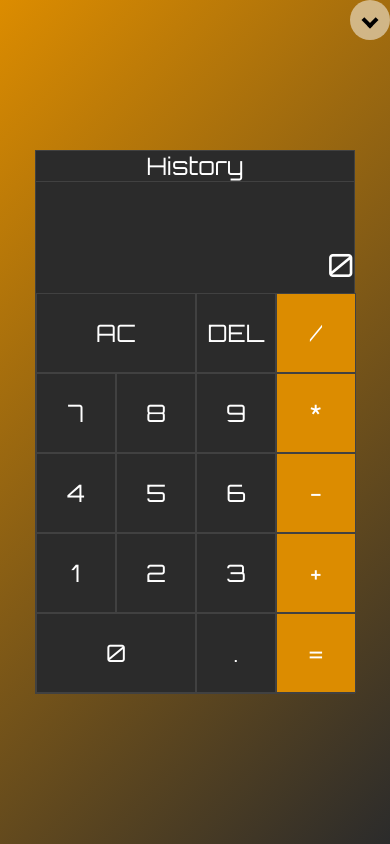
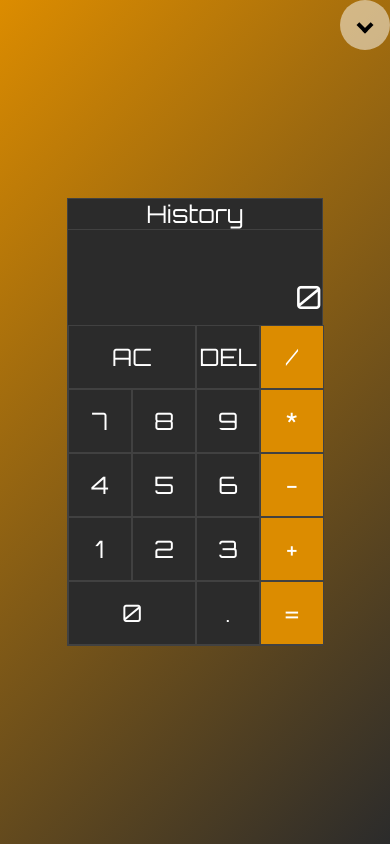
Before and after one commit to willswats/react-calculator, a React (Create React App) app: page / in a window 390 px wide. Built offline with nearby package versions, Linux system fonts and the light colour scheme.

Commit message:
Update sizing

```diff
--- a/src/components/Calculator/Calculator.module.css
+++ b/src/components/Calculator/Calculator.module.css
@@ -10,8 +10,8 @@
   flex-direction: column;
   background-color: #2b2b2b;
   border: 1px solid #414141;
-  width: 28rem;
-  height: 48rem;
+  width: 32rem;
+  height: 52rem;
   transition: 0.5s;
 }
 
@@ -23,7 +23,7 @@
 }
 @media screen and (max-width: 480px) {
   .calculator {
-    width: 20rem;
-    height: 34rem;
+    width: 16rem;
+    height: 28rem;
   }
 }
--- a/src/components/Calculator/CalculatorButtons/CalculatorButtons.module.css
+++ b/src/components/Calculator/CalculatorButtons/CalculatorButtons.module.css
@@ -1,7 +1,7 @@
 .calculator-buttons {
   display: grid;
-  grid-template-columns: repeat(4, 7rem);
-  grid-template-rows: repeat(5, 7rem);
+  grid-template-columns: repeat(4, 8rem);
+  grid-template-rows: repeat(5, 8rem);
   transition: 0.5s;
 }
 
@@ -52,8 +52,8 @@
 @media screen and (max-width: 480px) {
   .calculator-buttons {
     display: grid;
-    grid-template-columns: repeat(4, 5rem);
-    grid-template-rows: repeat(5, 5rem);
+    grid-template-columns: repeat(4, 4rem);
+    grid-template-rows: repeat(5, 4rem);
   }
   .digit-btn,
   .operator-btn {
--- a/src/components/DropDown/DropDownButton/DropDownButton.module.css
+++ b/src/components/DropDown/DropDownButton/DropDownButton.module.css
@@ -2,8 +2,8 @@
   display: flex;
   justify-content: center;
   align-items: center;
-  width: 40px;
-  height: 40px;
+  width: 50px;
+  height: 50px;
   border-radius: 50%;
   background-color: rgba(255, 255, 255, 0.5);
   transition: background-color 0.1s ease;
```
Also changed, not shown: 1 other file (tests, documents, lock files or other folders).
